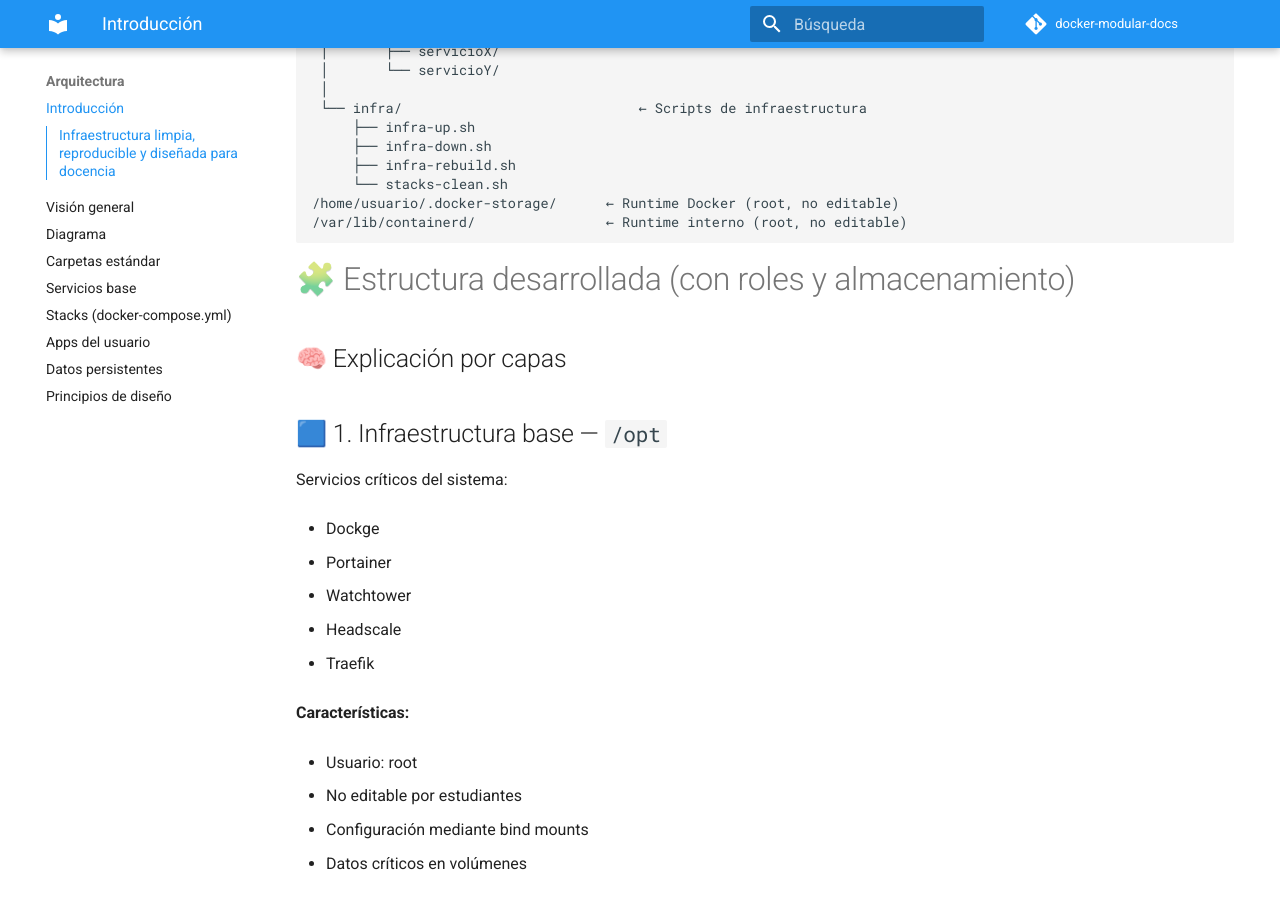
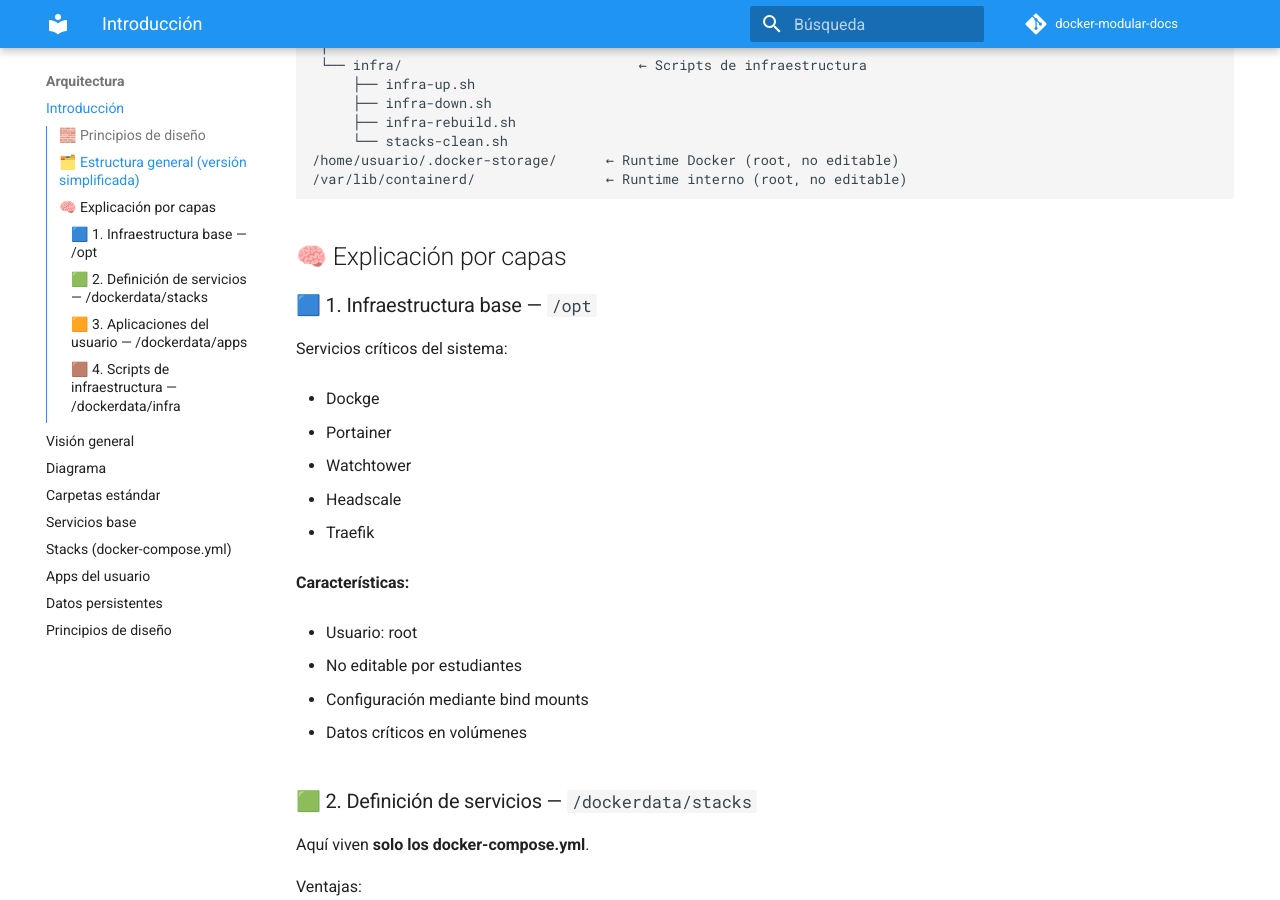
Before and after one commit to trentor2000/docker-modular-docs, an MkDocs documentation site: the page built from docs/arquitectura/index.md, in a window 1280 px wide and 900 px high, scrolled down 1313 px. Built offline with MkDocs 1.6.1 and Material for MkDocs 9.7.7, drawn with Linux system fonts in a browser that asks for light colours; comment, search, counter and statistics services are not loaded.

Commit message:
Actualización de documentación cambio para checar en arqui index el despliegue de la barra lateral de navegacion

````diff
--- a/docs/arquitectura/index.md
+++ b/docs/arquitectura/index.md
@@ -1,6 +1,6 @@
 # 📐 Arquitectura Docker Modular
 
-### Infraestructura limpia, reproducible y diseñada para docencia
+**Infraestructura limpia, reproducible y diseñada para docencia**
 
 La arquitectura Docker Modular organiza el entorno en **capas claras**, separando infraestructura del sistema, aplicaciones del usuario, definiciones de servicios y scripts de automatización.
 Este diseño permite:
@@ -15,7 +15,7 @@
 
 - mantenimiento sencillo
 
-# 🧱 Principios de diseño
+### 🧱 Principios de diseño
 
 - **Separación total de responsabilidades** `/opt` para infraestructura base, `/dockerdata` para el usuario.
 
@@ -31,7 +31,7 @@
 - **Escalabilidad**
   Puedes agregar categorías y servicios sin romper nada.
 
-# 🗂️ Estructura general (versión simplificada)
+### 🗂️ Estructura general (versión simplificada)
 
 ```text
 /opt/                                   ← Infraestructura base (root, no editable)
@@ -70,11 +70,9 @@
 /var/lib/containerd/                ← Runtime interno (root, no editable)
 ```
 
-# 🧩 Estructura desarrollada (con roles y almacenamiento)
-
 ## 🧠 Explicación por capas
 
-## 🟦 1. Infraestructura base — `/opt`
+### 🟦 1. Infraestructura base — `/opt`
 
 Servicios críticos del sistema:
 
@@ -98,7 +96,7 @@
 
 - Datos críticos en volúmenes
 
-## 🟩 2. Definición de servicios — `/dockerdata/stacks`
+### 🟩 2. Definición de servicios — `/dockerdata/stacks`
 
 Aquí viven **solo los docker-compose.yml**.
 
@@ -112,7 +110,7 @@
 
 - No genera desorden
 
-## 🟧 3. Aplicaciones del usuario — `/dockerdata/apps`
+### 🟧 3. Aplicaciones del usuario — `/dockerdata/apps`
 
 Aquí viven **todas las apps**, organizadas por categorías:
 
@@ -136,7 +134,7 @@
 
 - Logs
 
-## 🟫 4. Scripts de infraestructura — `/dockerdata/infra`
+### 🟫 4. Scripts de infraestructura — `/dockerdata/infra`
 
 Automatizan todo:
 
````
